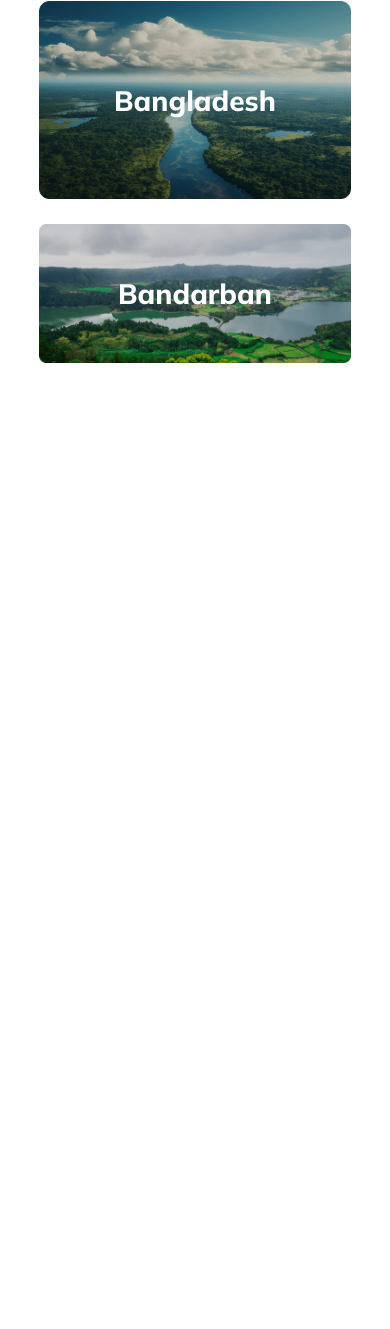
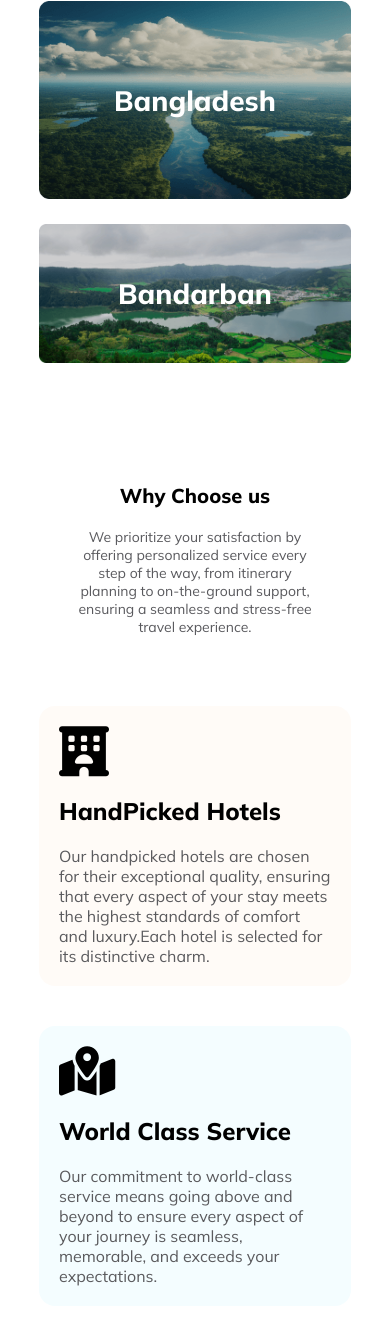
Before and after one commit to Fayshal007/Destination-dreams, a plain HTML site: page index.html in a window 390 px wide. Shown: the part 3148-4477 px from the top of the page. Before the commit the page ends 3536 px from the top, so only its background shows below. Drawn offline with Linux system fonts and the light colour scheme.

Commit message:
why choose done and responsive done

```diff
--- a/index.html
+++ b/index.html
@@ -129,7 +129,37 @@
 
         <!------------------------- why choose start ------------------------->
         <section class="choose">
-
+            <div class="choose-text">
+                <h1>Why Choose us</h1>
+                <p>We prioritize your satisfaction by offering personalized service every step of the way, from
+                    itinerary planning to on-the-ground support, ensuring a seamless and stress-free travel experience.
+                </p>
+            </div>
+            <div class="choose-boxes">
+                <div class="choose-boxes-row1">
+                    <div class="choose-box" style="background-color: rgba(251, 181, 99, 0.05);;">
+                        <i class="fa-solid fa-hotel"></i>
+                        <h1>HandPicked Hotels</h1>
+                        <p> Our handpicked hotels are chosen for their exceptional quality, ensuring that every aspect
+                            of your stay meets the highest standards of comfort and luxury.Each hotel is selected for
+                            its distinctive charm.</p>
+                    </div>
+                    <div class="choose-box" style="background-color: rgba(41, 206, 246, 0.05);;">
+                        <i class="fa-solid fa-map-location-dot"></i>
+                        <h1>World Class Service</h1>
+                        <p>Our commitment to world-class service means going above and beyond to ensure every aspect of
+                            your journey is seamless, memorable, and exceeds your expectations.</p>
+                    </div>
+                </div>
+                <div class="choose-boxes-row2">
+                    <div class="choose-box" style="background-color: rgba(233, 68, 68, 0.05);"">
+                        <i class="fa-solid fa-tags"></i>
+                        <h1>Best Price Gurantee</h1>
+                        <p>Our Best Price Guarantee ensures that you'll always receive the best value for your travel
+                            investment, with competitive rates that won't be beaten elsewhere.</p>
+                    </div>
+                </div>
+            </div>
         </section>
 
 
--- a/styles/styles.css
+++ b/styles/styles.css
@@ -197,7 +197,8 @@ main {
     font-weight: 400;
     text-align: center;
 }
-.destination-gallery{
+
+.destination-gallery {
     width: 100%;
 }
 
@@ -221,7 +222,7 @@ main {
     display: inline-block;
 }
 
-.destination-gallery-row-image > img {
+.destination-gallery-row-image>img {
     display: block;
     max-width: 100%;
 }
@@ -235,23 +236,84 @@ main {
     font-size: 28px;
     font-weight: 800;
 }
-.srilanka{
+
+.srilanka {
     width: 35%;
 }
-.north-america{
+
+.north-america {
     width: 40%;
 }
-.kashmir{
+
+.kashmir {
     width: 25%;
 }
-.bangladesh{
+
+.bangladesh {
     width: 45%;
 }
-.bandarban{
+
+.bandarban {
     width: 65%;
 }
 
+/* -------------------------------why choose styles------------------------------- */
+.choose-text {
+    margin: 100px 0px 50px 0px;
+    display: flex;
+    flex-direction: column;
+    justify-content: center;
+    align-items: center;
+}
 
+.choose-text>h1 {
+    font-size: 40px;
+    font-weight: 800;
+    margin: 20px 0px;
+}
+
+.choose-text>p {
+    width: 50%;
+    text-align: center;
+    color: rgba(19, 19, 24, 0.70);
+    font-size: 16px;
+    font-weight: 400;
+}
+
+.choose-box {
+    width: calc((100% - 40px)/ 2);
+    border-radius: 16px;
+}
+
+.choose-box i {
+    font-size: 50px;
+    padding: 20px;
+}
+
+.choose-box>h1 {
+    font-size: 24px;
+    font-weight: 800;
+    padding-left: 20px;
+}
+
+.choose-box>p {
+    color: #5A5A5D;
+    padding: 20px;
+    font-size: 16px;
+    font-weight: 400;
+}
+
+.choose-boxes-row1 {
+    display: flex;
+    justify-content: space-between;
+    margin-top: 50px;
+}
+
+.choose-boxes-row2 {
+    display: flex;
+    justify-content: center;
+    margin-top: 25px;
+}
 
 
 
@@ -342,24 +404,49 @@ main {
     .destination-text>p {
         font-size: 14px;
     }
-    .srilanka{
-        width: auto;
-    }
-    .north-america{
-        width: auto;
-    }
-    .kashmir{
-        width: auto;
-    }
-    .bangladesh{
-        width: auto;
-    }
-    .bandarban{
+
+    .srilanka {
         width: auto;
     }
 
+    .north-america {
+        width: auto;
+    }
 
+    .kashmir {
+        width: auto;
+    }
 
+    .bangladesh {
+        width: auto;
+    }
+
+    .bandarban {
+        width: auto;
+    }
+
+    /* -------------------------------why choose responsive------------------------------- */
+    .choose-box {
+        width: 100%;
+        border-radius: 16px;
+    }
+
+    .choose-boxes-row1 {
+        flex-direction: column;
+    }
+
+    .choose-boxes-row1>div {
+        margin: 20px 0px;
+    }
+
+    .choose-text>h1 {
+        font-size: 20px;
+    }
+
+    .choose-text>p {
+        width: 80%;
+        font-size: 14px;
+    }
 
 
 
```
